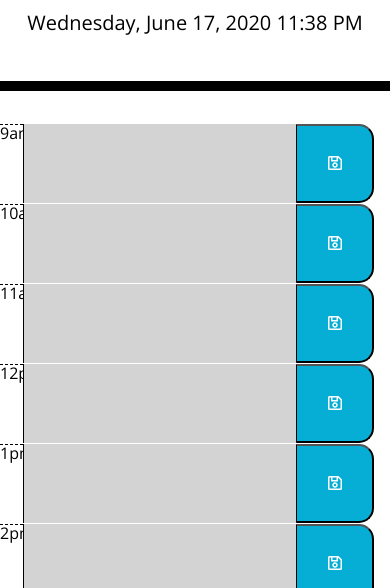
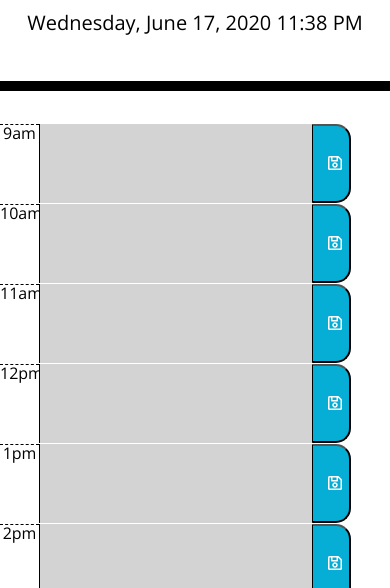
Before and after one commit to llaraama/HW5-Work-Day-Scheduler, a plain HTML site: page index.html in a window 390 px wide. Shown: the part 256-844 px from the top of the page. Drawn offline with nearby package versions, Linux system fonts and the light colour scheme.

Commit message:
changed the percentages on css to improve responsiveness

```diff
--- a/style.css
+++ b/style.css
@@ -44,7 +44,7 @@ textarea{
   background-color: #ffffff;
   color: #000000;
   border-top: 1px dashed #000000;
-  width: 6%;
+  width: 10%;
 }
 
 .past {
@@ -68,7 +68,7 @@ textarea{
   border-bottom-right-radius: 15px;
   background-color: #06AED5;
   color: white;
-  width: 20%;
+  width: 10%;
 }
 
 .saveBtn i:hover {
```
